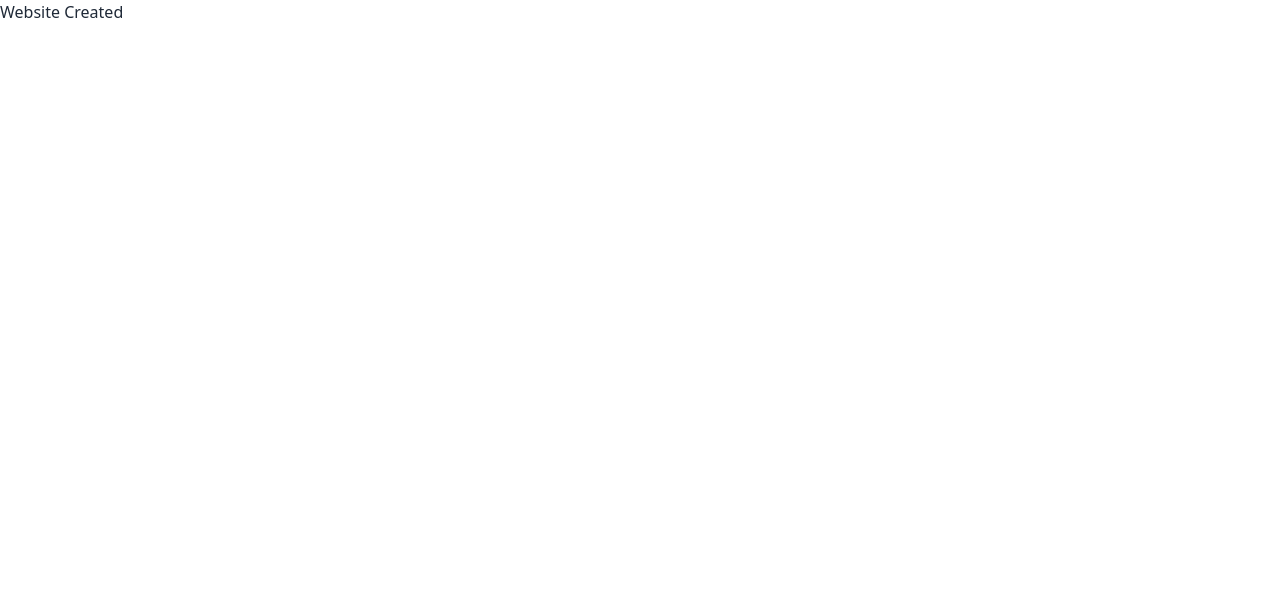
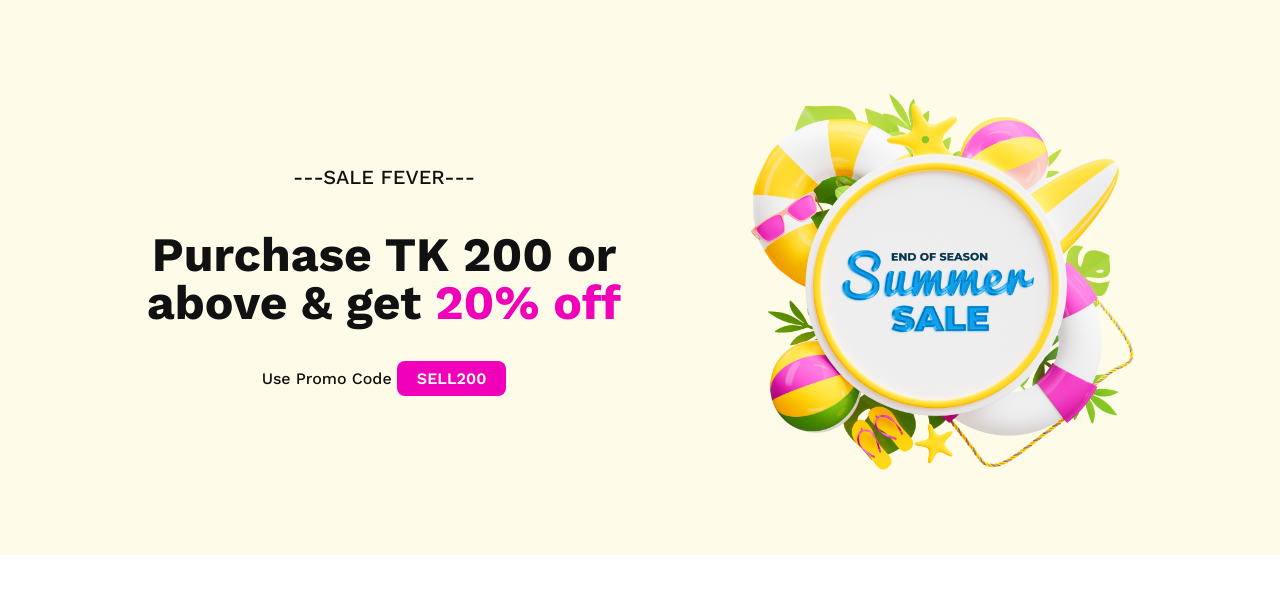
Before and after one commit to Noman-Mia/Dom-project, a plain HTML site: page index.html in a window 1280 px wide. Drawn offline with nearby package versions, Linux system fonts and the light colour scheme.

Commit message:
Banner Section added

```diff
--- a/index.html
+++ b/index.html
@@ -11,9 +11,27 @@
     <link rel="preconnect" href="https://fonts.googleapis.com">
     <link rel="preconnect" href="https://fonts.gstatic.com" crossorigin>
     <link href="https://fonts.googleapis.com/css2?family=Work+Sans:wght@400;500;600;700&display=swap" rel="stylesheet">
-
+    <style>
+        .font-work-sans{
+            font-family: 'Work Sans', sans-serif;
+        }
+        .black{
+            color: #111;
+        }
+    </style>
 </head>
-<body>
-    <h1>Website Created</h1>
+<body class="font-work-sans">
+    <header class="bg-yellow-50 py-16">
+        <div class="flex flex-col-reverse lg:flex-row justify-between items-center gap-8 lg:gap-4 w-4/5 lg:w-10/12 xl:w-4/5 mx-auto">
+            <div class="w-full lg:w-6/12 text-center space-y-10">
+                <h3 class="text-xl font-medium black">---SALE FEVER---</h3>
+                <h1 class="text-4xl md:text-5xl font-bold black">Purchase TK 200 or above & get <span class="text-secondary">20% off</span></h1>
+                <p class="black font-medium">Use Promo Code <span class="bg-secondary px-5 py-2 text-white font-semibold rounded-lg">SELL200</span></p>
+            </div>
+            <div class="w-5/6 lg:w-5/12">
+                <img class="w-full" src="images/Summer 1.png" alt="Summer-sale">
+            </div>
+        </div>
+    </header>
 </body>
 </html>
```
Also changed, not shown: js/tailwind.config.js (added, +8 -0 lines).
